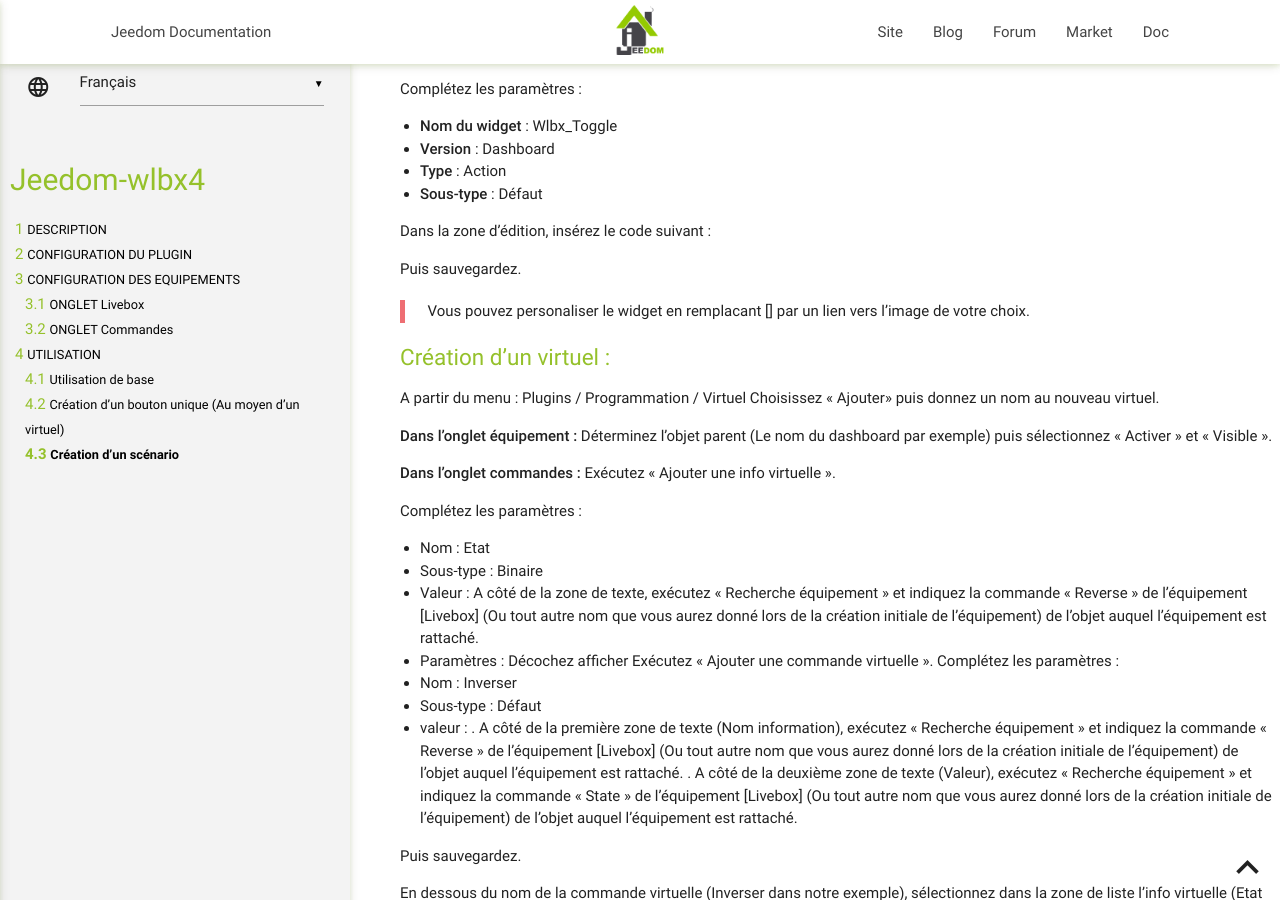
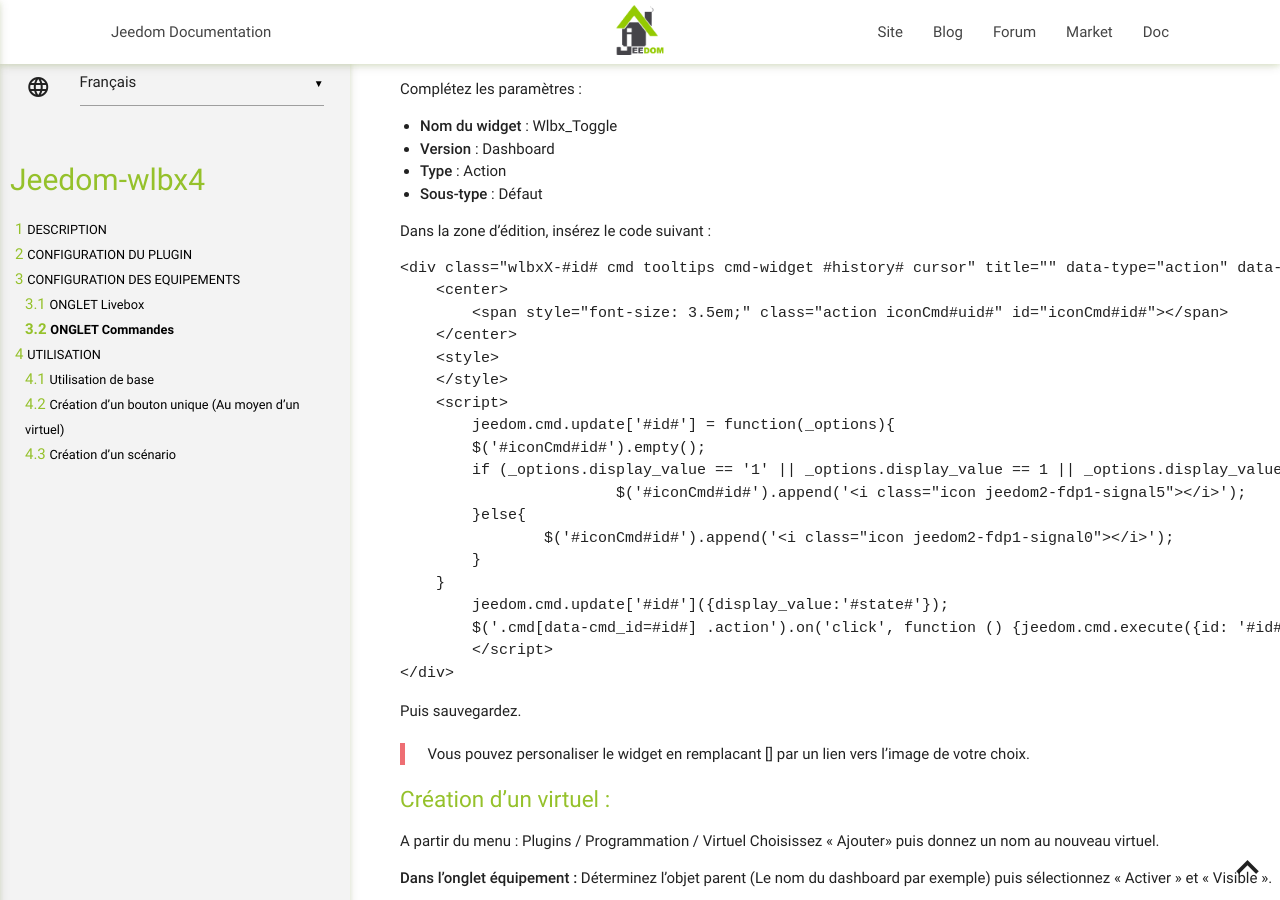
Before and after one commit to pebteam/jeedom-wlbx4, a Jekyll site: the page built from docs/fr_FR/index.md, in a window 1280 px wide and 900 px high, scrolled down 1596 px. Built offline with Jekyll 4.4.1, drawn with Linux system fonts in a browser that asks for light colours; our own code applies the rules of GitHub Pages for plain Markdown files.

Commit message:
Add files via upload

````diff
--- a/docs/fr_FR/index.md
+++ b/docs/fr_FR/index.md
@@ -70,6 +70,7 @@ Complétez les paramètres :
 
 Dans la zone d’édition, insérez le code suivant :
 
+``` HTML
 <div class="wlbxX-#id# cmd tooltips cmd-widget #history# cursor" title="" data-type="action" data-subtype="other" data-cmd_id="#id#" data-cmd_uid="#uid#">
     <center>
         <span style="font-size: 3.5em;" class="action iconCmd#uid#" id="iconCmd#id#"></span>
@@ -89,7 +90,7 @@ Dans la zone d’édition, insérez le code suivant :
 	$('.cmd[data-cmd_id=#id#] .action').on('click', function () {jeedom.cmd.execute({id: '#id#'});});
 	</script>
 </div>
-
+```
 Puis sauvegardez.
 
 > Vous pouvez personaliser le widget en remplacant [<i class="icon *"></i>] par un lien vers l’image de votre choix.
````
